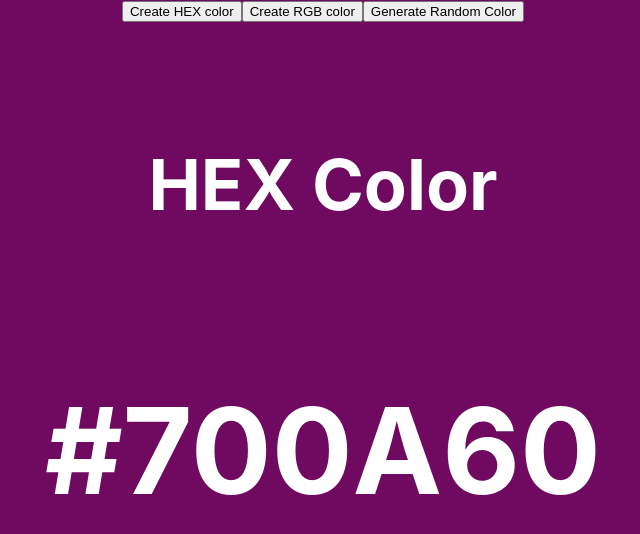
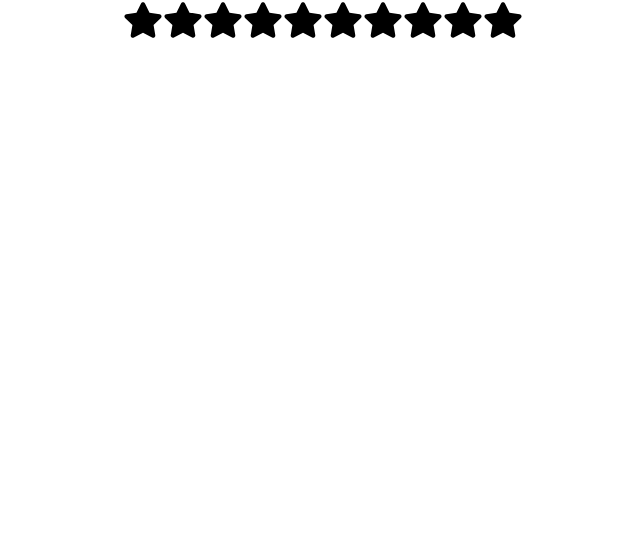
Before and after one commit to Tonyopano/react_tastic-skills_project, a React (Create React App) app: page / in a window 1280 px wide. Shown: the top 534 px of the page, without its empty margins (317-957 px from the left). Built offline with nearby package versions, Linux system fonts and the light colour scheme.

Commit message:
Star rating Component

```diff
--- a/package.json
+++ b/package.json
@@ -8,6 +8,7 @@
     "@testing-library/user-event": "^13.5.0",
     "react": "^18.2.0",
     "react-dom": "^18.2.0",
+    "react-icons": "^5.0.1",
     "react-scripts": "5.0.1",
     "web-vitals": "^2.1.4"
   },
--- a/src/App.js
+++ b/src/App.js
@@ -2,6 +2,7 @@
 import "./App.css";
 import Accordian from "./components/accordian";
 import RandomColor from "./components/random-color_generator"
+import StarRating from "./components/star-rating";
 
 
 const App = () => {
@@ -11,7 +12,12 @@
       {/* <Accordian /> */}
 
       {/* {Random color generator component} */}
-      <RandomColor />
+      {/* <RandomColor /> */}
+
+      {/* {Star rating component} */}
+      {<StarRating noOfStars={10} />}
+
+
     </div>
   );
 };
--- /dev/null
+++ b/src/components/star-rating/index.jsx
@@ -0,0 +1,42 @@
+import React from "react";
+import { FaStar } from "react-icons/fa";
+import { useState } from "react";
+import "./style.css";
+
+const StarRating = ({ noOfStars = 5 }) => {
+  const [rating, setRating] = useState(0);
+  const [hover, setHover] = useState(0);
+
+  const handleClick = (getCurrentIndex) => {
+    setRating(getCurrentIndex);
+  };
+
+  const handleMouseEnter = (getCurrentIndex) => {
+    setHover(getCurrentIndex);
+  };
+
+  const handleMouseLeave = () => {
+    setHover(rating);
+  };
+
+  return (
+    <div className="star-rating">
+      {[...Array(noOfStars)].map((_, index) => {
+        index += 1;
+
+        return (
+          <FaStar
+            key={index}
+            className={index <= (hover || rating) ? "active" : "inactive"}
+            onClick={() => handleClick(index)}
+            onMouseMove={() => handleMouseEnter(index)}
+            onMouseLeave={() => handleMouseLeave()}
+            size={40}
+          />
+        );
+      })}
+    </div>
+  );
+};
+
+export default StarRating;
--- /dev/null
+++ b/src/components/star-rating/style.css
@@ -0,0 +1,7 @@
+.active {
+    color: #fff700;
+}
+
+.inactive {
+    color: #000000;
+}
```
Also changed, not shown: 1 other file (tests, documents, lock files or other folders).
